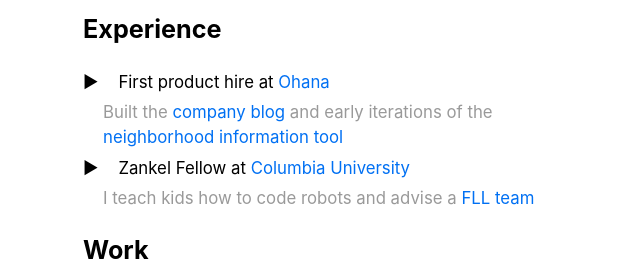
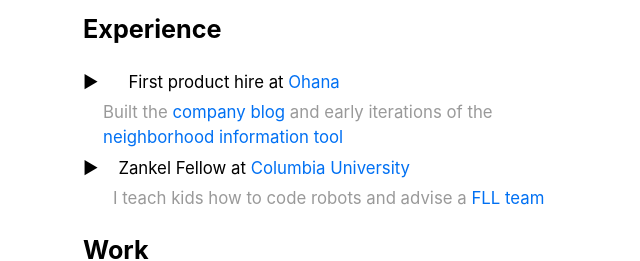
Before and after one commit to dvdhutch/dvdhutch-personal-site, a Next.js app: page / in a window 1280 px wide. Shown: the part 781-1042 px from the top of the page, without its empty margins (319-959 px from the left). Built offline with nearby package versions, Linux system fonts and the light colour scheme.

Commit message:
new indent text class for light text

```diff
--- a/pages/index.js
+++ b/pages/index.js
@@ -31,7 +31,7 @@ export default function Home({ allPostsData }) {
         <ul className={utilStyles.arrowList}>
           <li className={utilStyles.workItem}>
             <span className={utilStyles.arrow}>▶</span>
-            <span className={utilStyles.indentedText}>First product hire at <Link href="https://liveohana.ai/"><a>Ohana</a></Link></span>
+            <span className={utilStyles.indentedTextLight}>First product hire at <Link href="https://liveohana.ai/"><a>Ohana</a></Link></span>
           </li>
           <li className={utilStyles.workItem}>
             <span className={`${utilStyles.lightTextColor} ${utilStyles.indentedText}`}>Built the <Link href="https://liveohana.ai/blog/ohana-neo"><a>company blog</a></Link> and early iterations of the <Link href="https://liveohana.ai/sublet/new-york-city"><a>neighborhood information tool</a></Link></span>
@@ -41,7 +41,7 @@ export default function Home({ allPostsData }) {
             <span className={utilStyles.indentedText}>Zankel Fellow at <Link href="https://liveohana.ai/"><a>Columbia University</a></Link></span>
           </li>
           <li className={utilStyles.workItem}>
-            <span className={`${utilStyles.lightTextColor} ${utilStyles.indentedText}`}>I teach kids how to code robots and advise a <Link href="https://www.firstlegoleague.org/"><a>FLL team</a></Link></span>
+            <span className={`${utilStyles.lightTextColor} ${utilStyles.indentedTextLight}`}>I teach kids how to code robots and advise a <Link href="https://www.firstlegoleague.org/"><a>FLL team</a></Link></span>
           </li>
         </ul>
       </section>
--- a/styles/utils.module.css
+++ b/styles/utils.module.css
@@ -93,6 +93,11 @@
   margin-left: 20px;
 }
 
+.indentedTextLight {
+  display: inline-block; /* Allows margin/padding to take effect */
+  margin-left: 30px;
+}
+
 .workItem {
   display: flex; /* Use flexbox for alignment */
   align-items: flex-start; /* Align items at the start */
```
